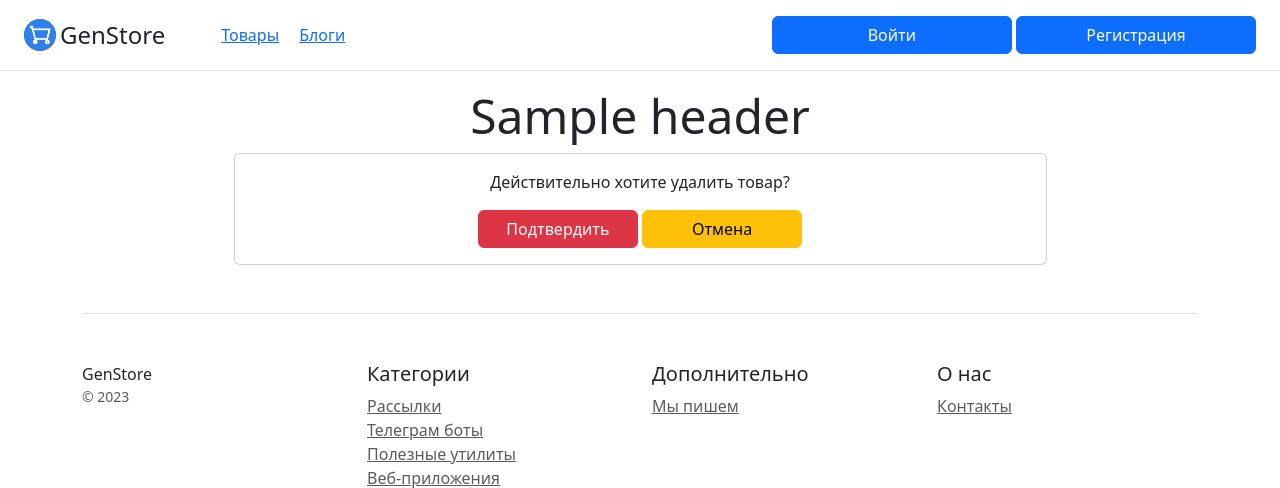
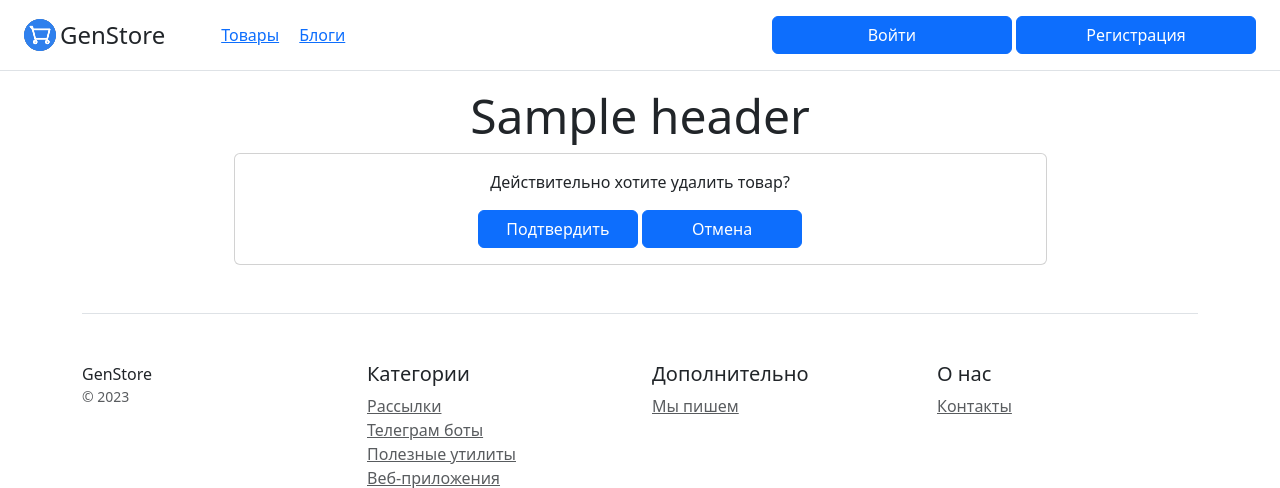
Before and after one commit to Aladser/genstore, a Django app: template product/templates/product/confirm_delete.html in a window 1280 px wide. Shown: the top 488 px of the page. Run offline with Django 5.2, Linux system fonts and the light colour scheme; the template is opened without the code that fills it: most values are stand-ins (such as "Sample title", 1, 10 or a date in 2020); parts of the project's set-up code (start-up, migrations or seed data) failed here and were passed over.

Commit message:
обновлена верстка страниц удаления

```diff
--- a/blog/templates/blog/confirm_delete.html
+++ b/blog/templates/blog/confirm_delete.html
@@ -8,8 +8,8 @@
                     <form method="post">
                         {% csrf_token %}
                         <p>Действительно хотите удалить блог?</p>
-                        <button type="submit" class="btn btn-danger">Подтвердить</button>
-                        <a href="{% url 'blog:detail' object.pk %}" class="btn btn-warning">Отмена</a>
+                        <button type="submit" class="btn btn-primary btn-theme-width-10">Подтвердить</button>
+                        <a href="{% url 'blog:detail' object.pk %}" class="btn btn-primary btn-theme-width-10">Отмена</a>
                     </form>
                 </div>
             </div>
--- a/product/templates/product/confirm_delete.html
+++ b/product/templates/product/confirm_delete.html
@@ -8,11 +8,11 @@
                     <form method="post">
                         {% csrf_token %}
                         <p>Действительно хотите удалить товар?</p>
-                        <button type="submit" class="btn btn-danger btn-theme-width-10">Подтвердить</button>
+                        <button type="submit" class="btn btn-primary btn-theme-width-10">Подтвердить</button>
                         {% if back == 'detail'%}
-                            <a href="{% url 'product:detail' object.pk %}" class="btn btn-warning btn-theme-width-10">Отмена</a>
+                            <a href="{% url 'product:detail' object.pk %}" class="btn btn-primary btn-theme-width-10">Отмена</a>
                         {% else %}
-                            <a href="{% url 'product:list' %}" class="btn btn-warning btn-theme-width-10">Отмена</a>
+                            <a href="{% url 'product:list' %}" class="btn btn-primary btn-theme-width-10">Отмена</a>
                         {% endif %}
                     </form>
                 </div>
```
